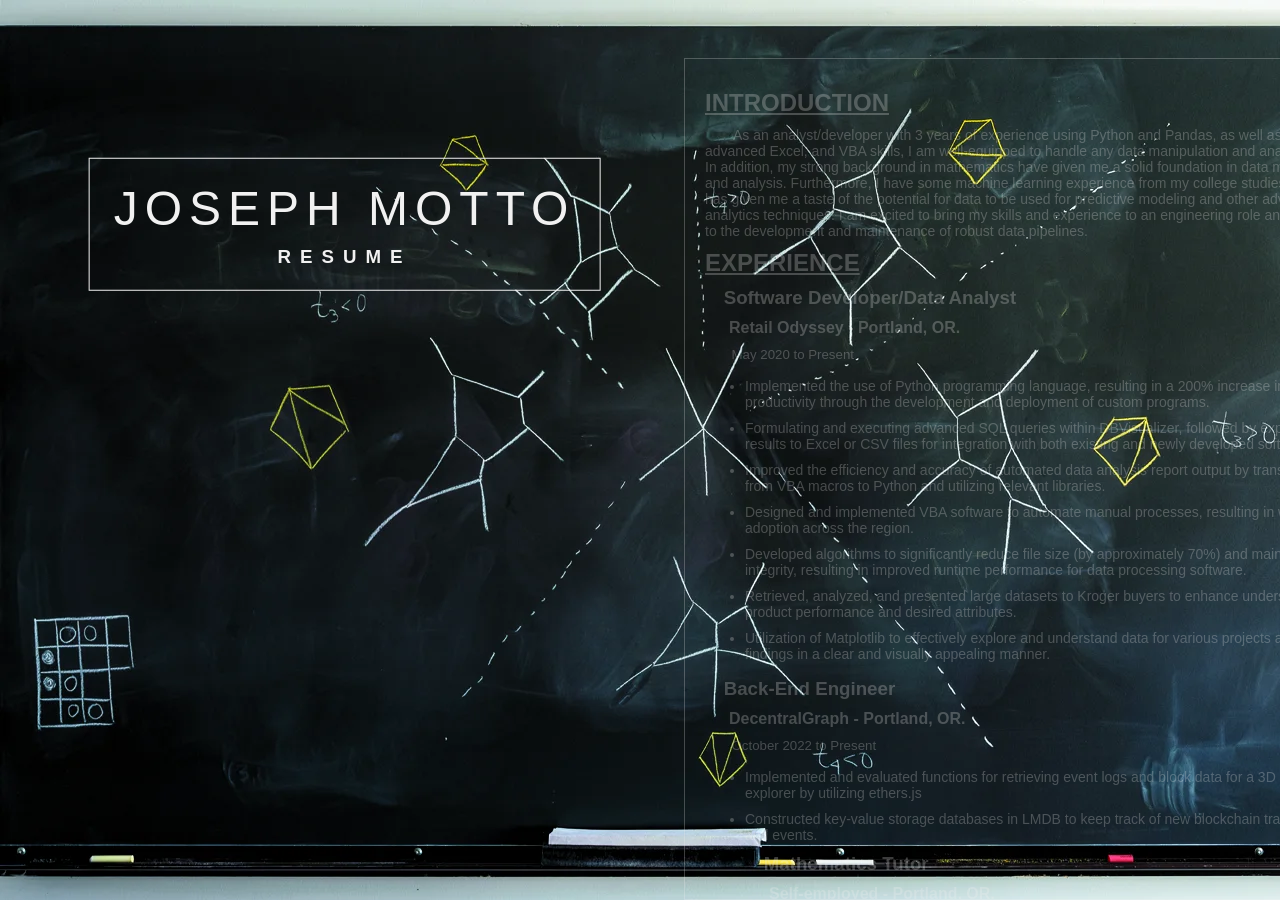
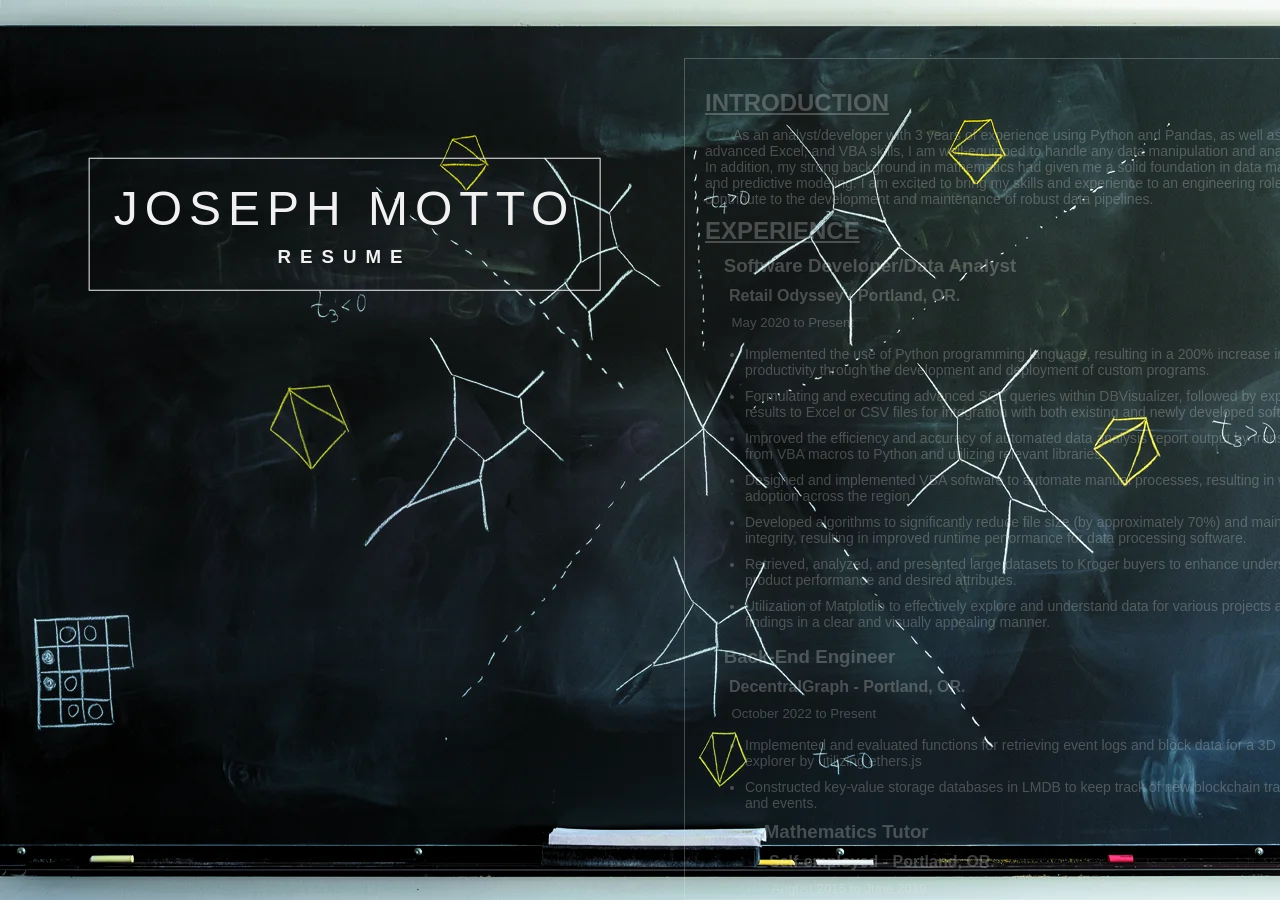
Before and after one commit to jojomoto/jojomoto.github.com, a plain HTML site: page resume-page.html in a window 1280 px wide. Shown: the top 900 px of the page. Drawn offline with Linux system fonts and the light colour scheme.

Commit message:
Update resume-page.html

```diff
--- a/resume-page.html
+++ b/resume-page.html
@@ -16,11 +16,8 @@
                 <p class="resume-intro">&emsp;&emsp;As an analyst/developer with 3 years of experience using Python and Pandas, as
                     well as SQL, advanced Excel, and VBA skills, I am well-equipped to handle any data
                     manipulation and analysis tasks. In addition, my strong
-                    background in mathematics have given me a solid foundation in data management
-                    and analysis. Furthermore, I have some machine learning experience from my
-                    college studies, which has given me a taste of the potential for data to be
-                    used for predictive modeling and other advanced analytics techniques. I am
-                    excited to bring my skills and experience to an engineering role and
+                    background in mathematics had given me a solid foundation in data management
+                    and predictive modeling. I am excited to bring my skills and experience to an engineering role and
                     contribute to the development and maintenance of robust data pipelines.
                 </p>
                 <h2>EXPERIENCE</h2>
```
